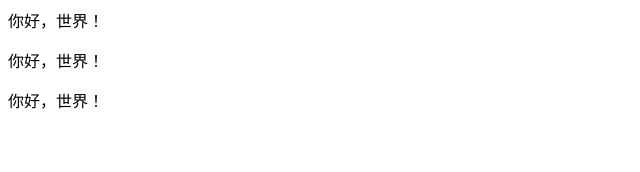
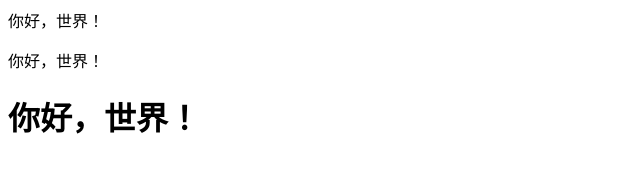
Before and after one commit to mengxiangguo/1012ceshi, a plain HTML site: page index.html in a window 1280 px wide. Shown: the whole page, without its empty margins (0-640 px from the left). Drawn offline with Linux system fonts and the light colour scheme.

Commit message:
Update index.html

```diff
--- a/index.html
+++ b/index.html
@@ -1,3 +1,3 @@
 <p>你好，世界！</p>
   <p>你好，世界！</p>
-    <h>你好，世界！</h>
+    <h1>你好，世界！</h1>
```
